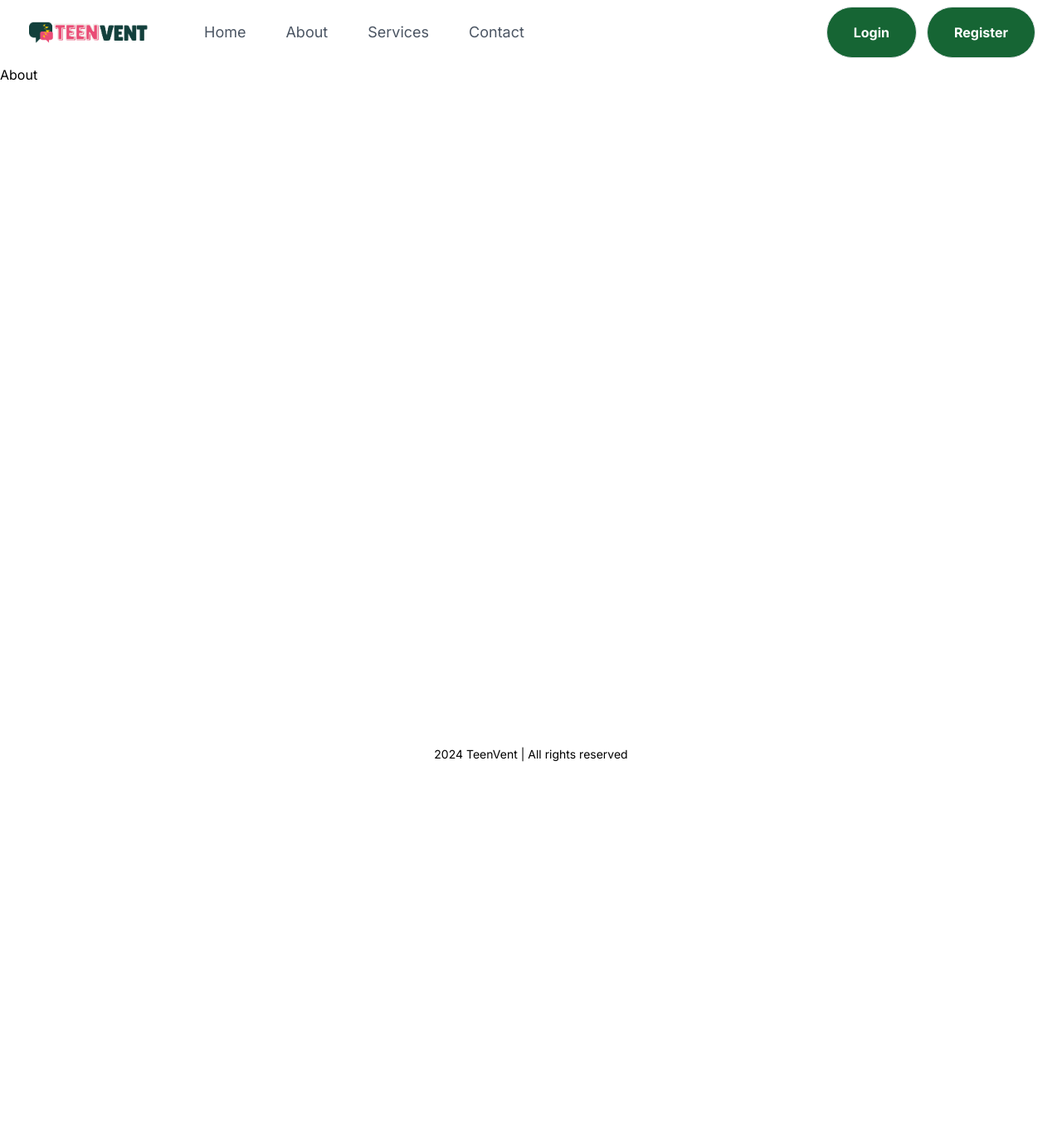
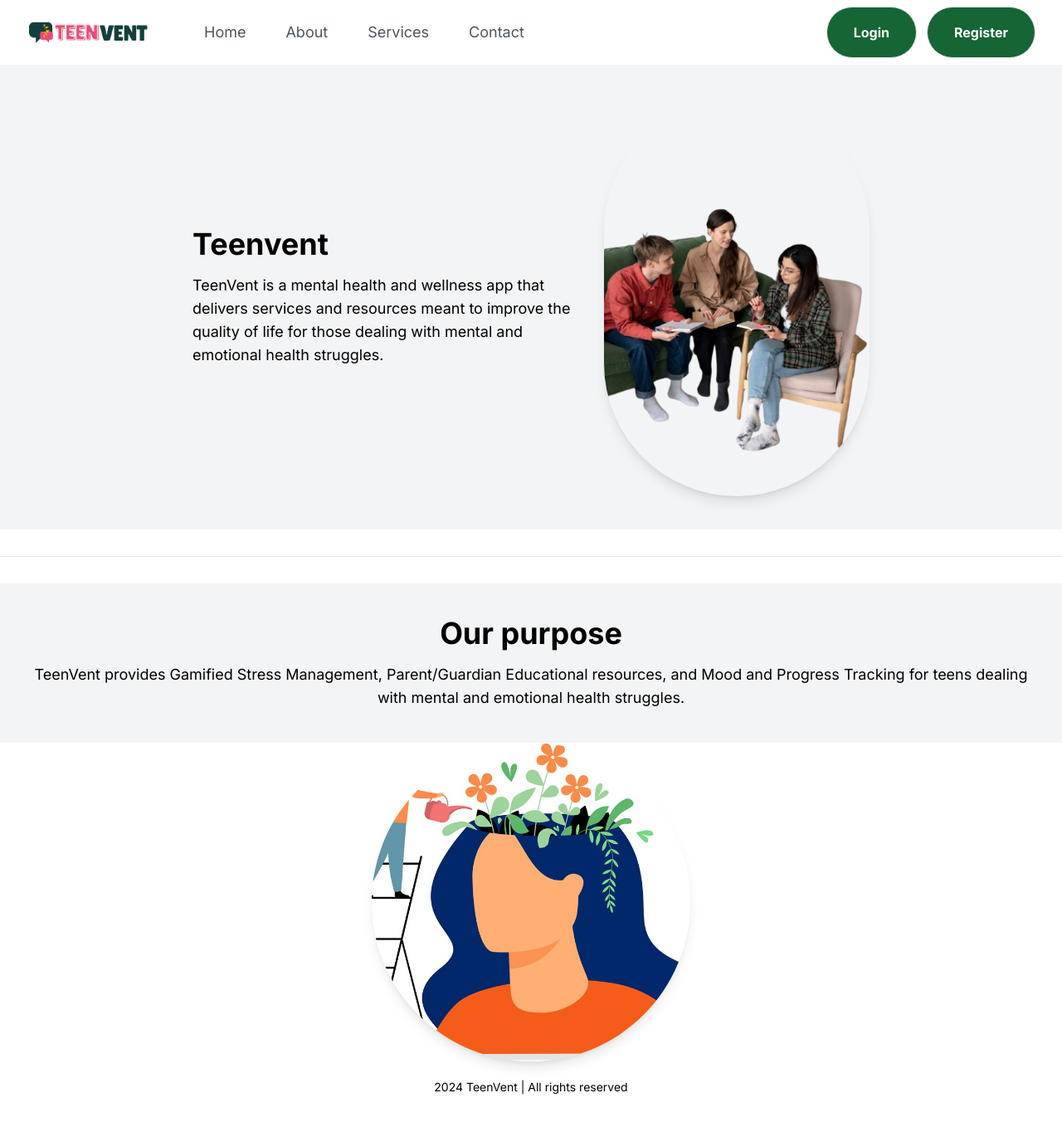
Before and after one commit to miadinh38/mental-health-app, a Next.js app in the folder frontend/: page /about in a window 1280 px wide. Shown: the top 1358 px of the page at 83% size. Before the commit the page ends 1015 px from the top, so only its background shows below. Built offline with nearby package versions, Linux system fonts and the light colour scheme.

Commit message:
feat contact page

```diff
--- a/frontend/app/about/page.js
+++ b/frontend/app/about/page.js
@@ -1,8 +1,48 @@
 const About = () => {
   return (
-    <div className="h-dvh">
-      About
+    <div>
+      {/* Sección superior con imagen y texto */}
+      <div className="flex justify-center items-center min-h-[50vh] bg-gray-100 p-10 mt-0 space-x-4">
+        <div className="text-left lg:w-2/5">
+          <h1 className="text-4xl font-bold mb-4">Teenvent</h1>
+          <p className="text-lg">
+            TeenVent is a mental health and wellness app that delivers services
+            and resources meant to improve the quality of life for those dealing
+            with mental and emotional health struggles.
+          </p>
+        </div>
+
+        <div>
+          <img
+            src="/images/teenvent1.png"
+            alt="Teenvent Image"
+            className="w-80 h-auto rounded-full shadow-lg"
+          />
+        </div>
+      </div>
+
+      {/* Línea divisoria */}
+      <div className="my-8 border-t border-gray-200"></div>
+
+      {/* Nueva sección con el título "Our purpose" */}
+      <div className="bg-gray-100 p-10">
+        <h1 className="text-4xl font-bold mb-4 text-center">Our purpose</h1>
+        <p className="text-lg text-center">
+          TeenVent provides Gamified Stress Management, Parent/Guardian
+          Educational resources, and Mood and Progress Tracking for teens
+          dealing with mental and emotional health struggles.
+        </p>
+      </div>
+
+      <div className="flex justify-center">
+        <img
+          src="/images/teenvent2.jpg"
+          alt="Teenvent Image"
+          className="mx-auto w-96 h-96 object-cover rounded-full shadow-lg"
+        />
+      </div>
     </div>
   );
 };
+
 export default About;
--- a/frontend/app/contact/page.js
+++ b/frontend/app/contact/page.js
@@ -1,8 +1,7 @@
 const Contact = () => {
   return (
-    <div className="h-dvh">
-      Contact
-    </div>
+   <h1>Contact</h1>
   );
 };
+
 export default Contact;
```
Also changed, not shown: frontend/public/images/teenvent1.png (added), frontend/public/images/teenvent2.jpg (added).
